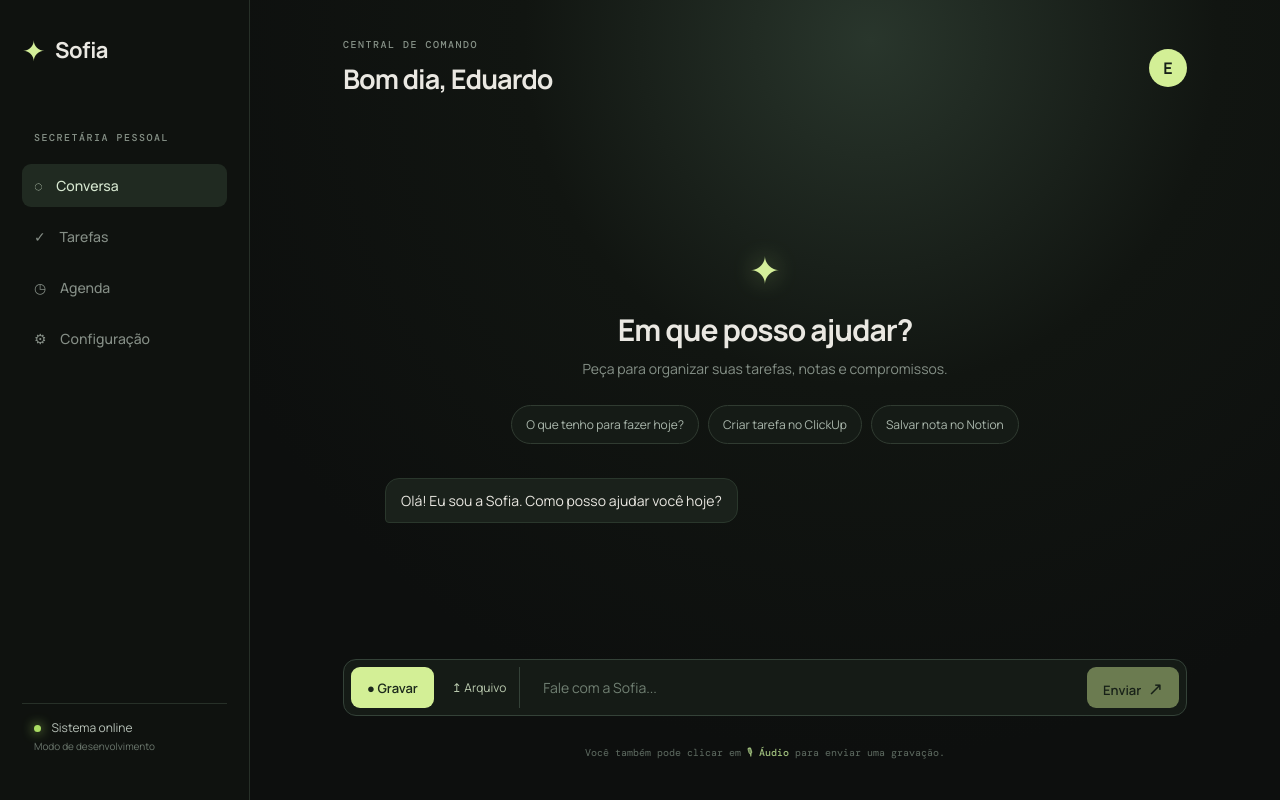
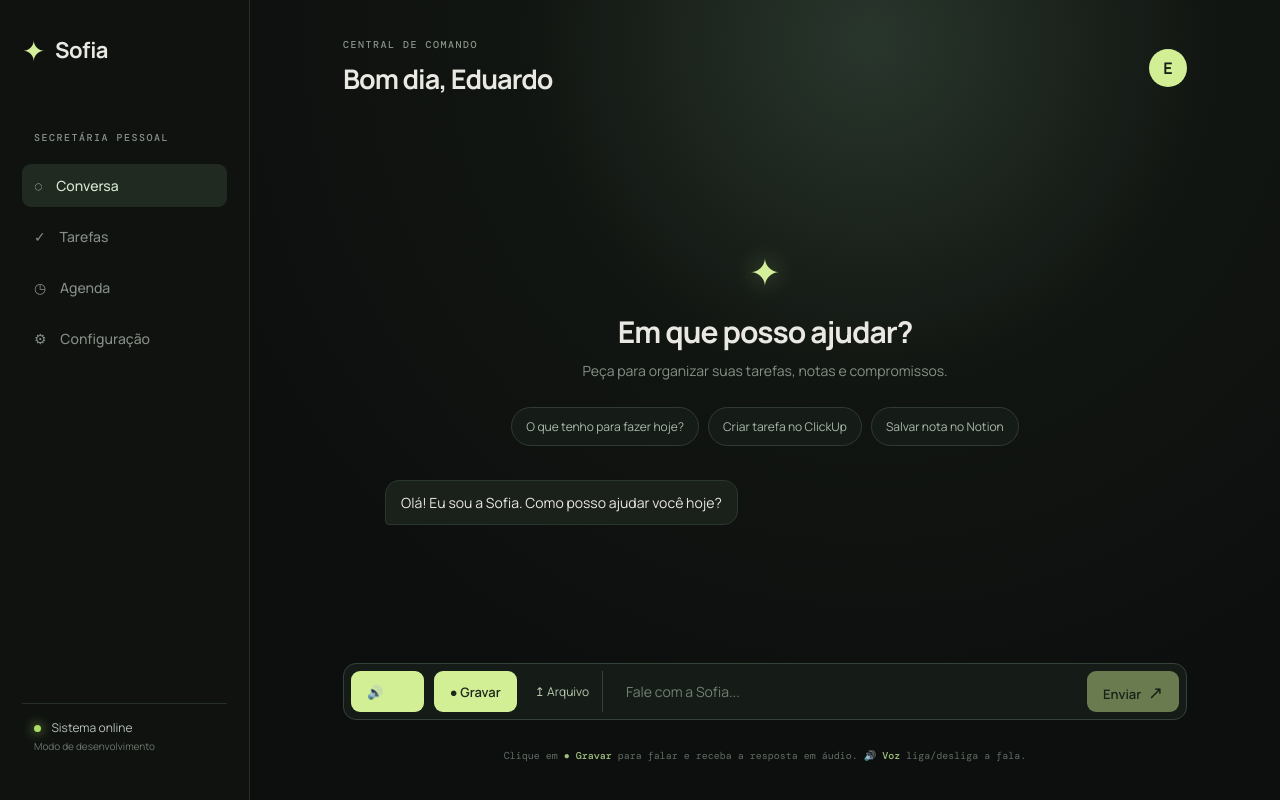
Before and after one commit to damacena-git/arena, a React (Vite) app in the folder apps/web/: page / in a window 1280 px wide. Built offline with nearby package versions, Linux system fonts and the light colour scheme; no server answers.

Commit message:
feat: responder mensagens com voz no chat
Co-authored-by: arena-agent <297053741+arena-agent@users.noreply.github.com>

```diff
--- a/apps/web/src/main.tsx
+++ b/apps/web/src/main.tsx
@@ -9,6 +9,7 @@ function App() {
   const [input, setInput] = useState('')
   const [sending, setSending] = useState(false)
   const [recording, setRecording] = useState(false)
+  const [voiceEnabled, setVoiceEnabled] = useState(true)
   const mediaRecorder = useRef<MediaRecorder | null>(null)
   const audioChunks = useRef<Blob[]>([])
   const [view, setView] = useState<'chat' | 'settings'>('chat')
@@ -19,6 +20,16 @@ function App() {
 
   useEffect(() => { fetch('/api/v1/config').then((response) => response.json()).then(setConfig).catch(() => undefined) }, [])
 
+  function speak(text: string) {
+    if (!voiceEnabled || !('speechSynthesis' in window)) return
+    window.speechSynthesis.cancel()
+    const utterance = new SpeechSynthesisUtterance(text)
+    utterance.lang = 'pt-BR'
+    utterance.rate = 1
+    utterance.pitch = 1
+    window.speechSynthesis.speak(utterance)
+  }
+
   async function sendAudio(file: Blob, filename: string) {
     setSending(true)
     const form = new FormData()
@@ -27,6 +38,7 @@ function App() {
       const response = await fetch('/api/v1/chat/audio', { method: 'POST', body: form })
       const data = await response.json()
       setMessages((current) => [...current, { role: 'user', text: `Áudio: ${filename}` }, { role: 'assistant', text: data.text, transcription: data.transcription }])
+      speak(data.text)
     } catch {
       setMessages((current) => [...current, { role: 'assistant', text: 'Não consegui enviar o áudio para a API.' }])
     } finally { setSending(false) }
@@ -68,6 +80,7 @@ function App() {
       const response = await fetch('/api/v1/chat/messages', { method: 'POST', headers: { 'Content-Type': 'application/json' }, body: JSON.stringify({ text }) })
       const data = await response.json()
       setMessages((current) => [...current, { role: 'assistant', text: data.text }])
+      speak(data.text)
     } catch {
       setMessages((current) => [...current, { role: 'assistant', text: 'Não consegui falar com a API. Verifique se o backend está ativo.' }])
     } finally { setSending(false) }
@@ -92,8 +105,8 @@ function App() {
           <div className="welcome"><div className="orb">✦</div><h2>Em que posso ajudar?</h2><p>Peça para organizar suas tarefas, notas e compromissos.</p><div className="suggestions"><button onClick={() => setInput('O que tenho para fazer hoje?')}>O que tenho para fazer hoje?</button><button onClick={() => setInput('Crie uma tarefa no ClickUp')}>Criar tarefa no ClickUp</button><button onClick={() => setInput('Salve uma nota no Notion')}>Salvar nota no Notion</button></div></div>
           <div className="messages">{messages.map((message, index) => <div key={index} className={`message ${message.role}`}><span>{message.transcription && <small className="transcription">Transcrição: {message.transcription}</small>}{message.text}</span></div>)}</div>
         </div>
-        <form className="composer" onSubmit={sendMessage}><button type="button" className={`record-button ${recording ? 'recording' : ''}`} onClick={toggleRecording} disabled={sending}>{recording ? '■ Parar' : '● Gravar'}</button><label className="audio-button" title="Enviar arquivo de áudio">↥ Arquivo<input type="file" accept="audio/*,.mp3,.wav,.m4a,.ogg,.webm" hidden onChange={(e) => { const file = e.target.files?.[0]; if (file) void sendAudio(file, file.name); e.currentTarget.value = '' }} /></label><input value={input} onChange={(e) => setInput(e.target.value)} placeholder="Fale com a Sofia..." aria-label="Mensagem"/><button disabled={sending || !input.trim()}>{sending ? '…' : 'Enviar'} <span>↗</span></button></form>
-        <p className="hint">Você também pode clicar em <strong>🎙 Áudio</strong> para enviar uma gravação.</p>
+        <form className="composer" onSubmit={sendMessage}><button type="button" className={`voice-button ${voiceEnabled ? 'enabled' : ''}`} onClick={() => setVoiceEnabled((enabled) => !enabled)} title="Ativar ou silenciar respostas faladas">{voiceEnabled ? '🔊 Voz' : '🔇 Voz'}</button><button type="button" className={`record-button ${recording ? 'recording' : ''}`} onClick={toggleRecording} disabled={sending}>{recording ? '■ Parar' : '● Gravar'}</button><label className="audio-button" title="Enviar arquivo de áudio">↥ Arquivo<input type="file" accept="audio/*,.mp3,.wav,.m4a,.ogg,.webm" hidden onChange={(e) => { const file = e.target.files?.[0]; if (file) void sendAudio(file, file.name); e.currentTarget.value = '' }} /></label><input value={input} onChange={(e) => setInput(e.target.value)} placeholder="Fale com a Sofia..." aria-label="Mensagem"/><button disabled={sending || !input.trim()}>{sending ? '…' : 'Enviar'} <span>↗</span></button></form>
+        <p className="hint">Clique em <strong>● Gravar</strong> para falar e receba a resposta em áudio. <strong>🔊 Voz</strong> liga/desliga a fala.</p>
       </>}
     </section>
   </main>
```
Also changed, not shown: apps/web/src/styles.css.
